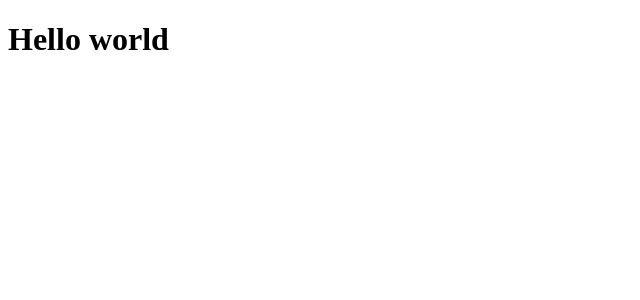
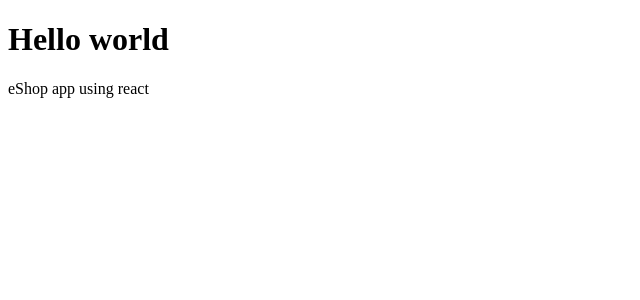
Before and after one commit to vapinedo/React-eShop, a React app: page / in a window 1280 px wide. Shown: the top 300 px of the page, without its empty margins (0-640 px from the left). Built offline with nearby package versions, Linux system fonts and the light colour scheme.

Commit message:
App.js now is App.jsx, also title ptag added

```diff
--- a/src/components/App.js
+++ b/src/components/App.jsx
@@ -3,5 +3,6 @@ import React from 'react';
 export const App = () => {
   return <div>
       <h1>Hello world</h1>
+      <p>eShop app using react</p>
   </div>;
 };
```
